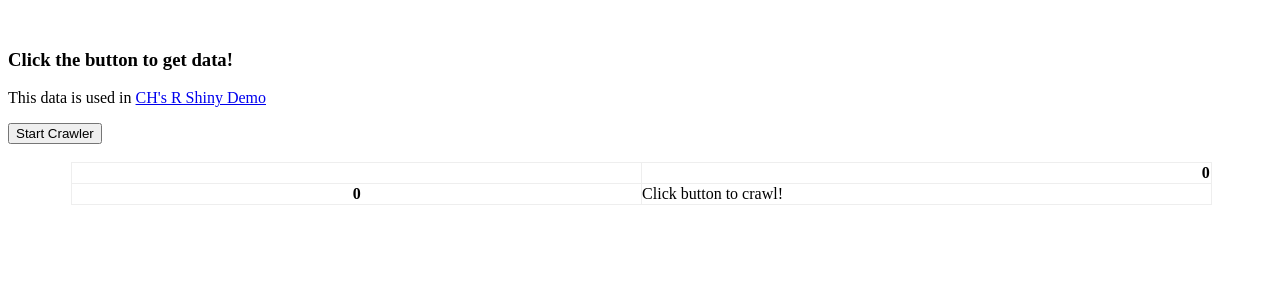
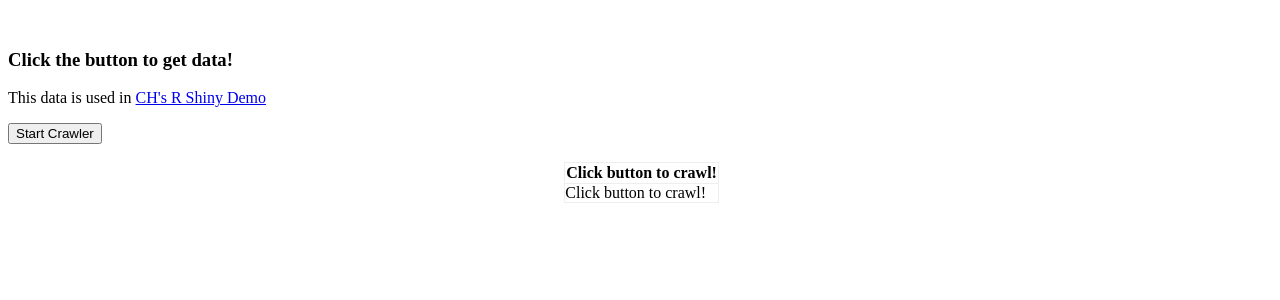
Before and after one commit to ChengHaoKe/CH_demo, a Flask app: page /crawler/ in a window 1280 px wide. Shown: the part 185-485 px from the top of the page. Run offline with Flask 2, Linux system fonts and the light colour scheme.

Commit message:
table css changes

```diff
--- a/flaskdemo/main.py
+++ b/flaskdemo/main.py
@@ -6,6 +6,7 @@ import pandas as pd
 
 # https://medium.com/@shalandy/deploy-git-subdirectory-to-heroku-ea05e95fce1f
 # https://medium.com/@gitaumoses4/deploying-a-flask-application-on-heroku-e509e5c76524
+# https://elements.heroku.com/buildpacks/pyronlaboratory/heroku-integrated-firefox-geckodriver
 
 
 app = Flask(__name__)
@@ -49,9 +50,10 @@ def crawler():
     # https://stackoverflow.com/questions/52644035/how-to-show-a-pandas-dataframe-into-a-existing-flask-html-table
     if request.method == 'POST':
         df1 = crawl.webcrawler().crawler()
-        df2 = df1.to_html(classes='dataframe', header="true")
+        df2 = df1.to_html(classes='dataframe', header="true", index=False)
     else:
-        df2 = pd.DataFrame(['Click button to crawl!']).to_html(classes='dataframe', header="true")
+        df1 = pd.DataFrame(['Click button to crawl!'], columns=['Click button to crawl!'])
+        df2 = df1.to_html(classes='dataframe', header="true", index=False)
     return render_template("crawler.html", tables=[df2])
 
 
--- a/flaskdemo/static/css/home.css
+++ b/flaskdemo/static/css/home.css
@@ -23,17 +23,17 @@ table {
     border: 0 solid;
     /* to stop table auto-adjusting if row content too long */
     white-space: nowrap;
-    width: 90%;
+    /*width: 90%;*/
 }
 
 td {
     padding: 0 10px 0 0;
 }
 
-/* to stop table auto-adjusting width if row content too long */
-td:last-child{
-    width:50%;
-}
+/*!* to stop table auto-adjusting width if row content too long *!*/
+/*td:last-child{*/
+/*    width:50%;*/
+/*}*/
 
 h2 {
     text-align:center;
```
